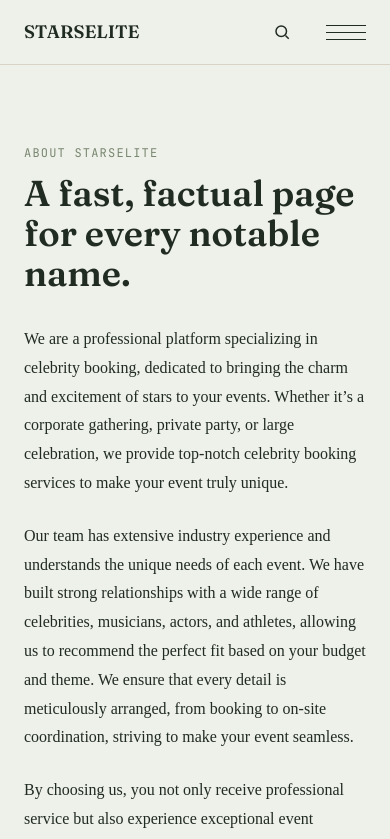
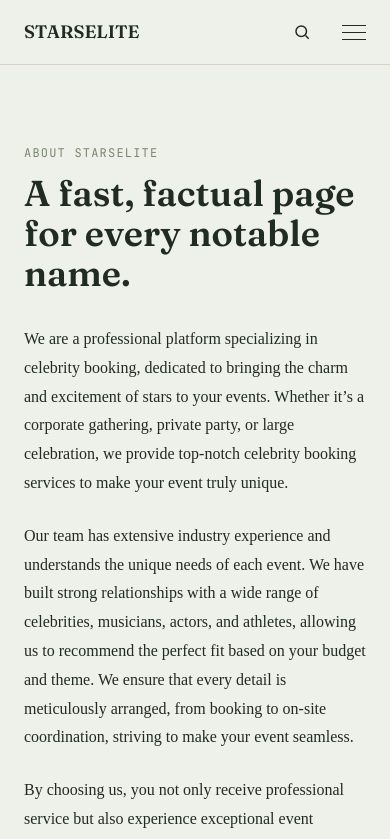
Before and after one commit to machalannewi/starselite, a Next.js app: page /about in a window 390 px wide. Shown: the top 839 px of the page. Built offline with nearby package versions, Linux system fonts and the light colour scheme.

Commit message:
return to default

```diff
--- a/src/components/site-nav.tsx
+++ b/src/components/site-nav.tsx
@@ -103,10 +103,9 @@ export function SiteNav() {
 
           <div className="relative" ref={searchRef}>
             <button
-              type="button"
               onClick={openSearch}
               aria-label="Search"
-              className="w-10 h-10 flex items-center justify-center rounded-full transition-colors touch-manipulation"
+              className="w-8 h-8 flex items-center justify-center rounded-full transition-colors"
               style={{ color: "var(--ink)" }}
             >
               <svg width="18" height="18" viewBox="0 0 24 24" fill="none" stroke="currentColor" strokeWidth="2">
@@ -166,12 +165,11 @@ export function SiteNav() {
             )}
           </div>
 
-            <button
-              type="button"
-              className="sm:hidden flex flex-col items-center justify-center gap-1.5 w-10 h-10 touch-manipulation"
-              aria-label="Toggle menu"
-              onClick={() => setOpen((v) => !v)}
-            >
+          <button
+            className="sm:hidden flex flex-col gap-1.5 w-6"
+            aria-label="Toggle menu"
+            onClick={() => setOpen((v) => !v)}
+          >
             <span className="h-px w-full" style={{ background: "var(--ink)" }} />
             <span className="h-px w-full" style={{ background: "var(--ink)" }} />
             <span className="h-px w-full" style={{ background: "var(--ink)" }} />
```
